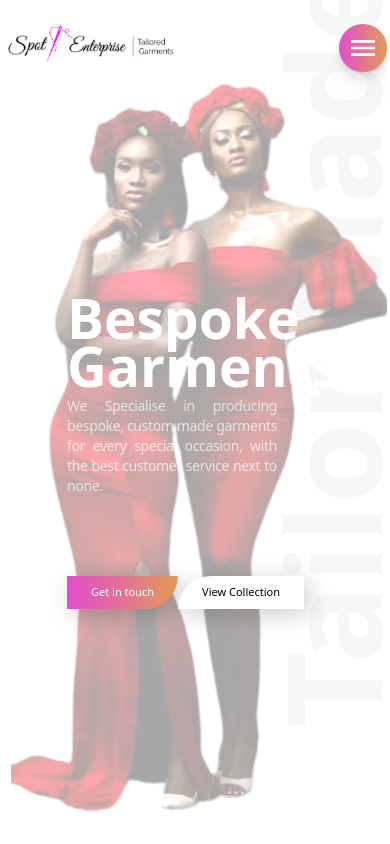
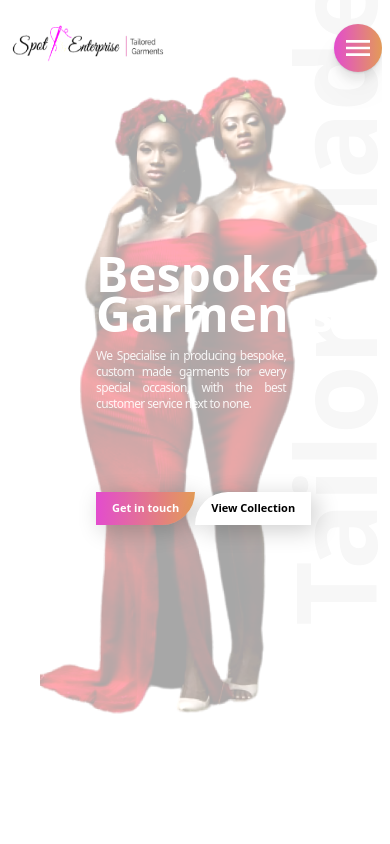
Before and after one commit to BlissfulCoda/SpotOnEnterprise-redesign, a React (Create React App) app: page / in a window 390 px wide. Shown: the top 844 px of the page. Built offline with nearby package versions, Linux system fonts and the light colour scheme.

Commit message:
fix(client): refactor code

```diff
--- a/src/Components/Layout/Home/HomeComponents/MainImage.tsx
+++ b/src/Components/Layout/Home/HomeComponents/MainImage.tsx
@@ -9,8 +9,8 @@ export default function MainImage(): JSX.Element {
       <img
         src={HeroImage}
         alt="Hero Image"
-        className="pl-2 absolute z-10 h-[800px] -mt-10 duration-1000 contrast-125 sm:absolute-none tablet:right-9 tablet:-mt-12 tablet:h-[600px] laptop:h-[780px] laptop:-mt-11 laptop:right-0 desktop:right-12
-            biggest:right-16 object-cover object-center"
+        className="pl-8 absolute z-10 h-[700px] -mt-10 duration-1000 contrast-125 sm:absolute-none tablet:right-9 tablet:-mt-12 tablet:h-[600px] laptop:h-[780px] laptop:-mt-11 laptop:right-0 desktop:right-12
+            biggest:right-24 object-cover object-center"
       />
     </motion.div>
   );
--- a/src/Components/Layout/Home/HomeComponents/MainSection.tsx
+++ b/src/Components/Layout/Home/HomeComponents/MainSection.tsx
@@ -30,7 +30,7 @@ export default function MainSection(): JSX.Element {
 
   return (
     <div className="container mx-auto ">
-      <div className="absolute z-20 top-[300px] w-[460px] pl-6 sm:pl-10 tablet:pl-4 tablet:space-y-32 space-y-40 tablet:top-28 laptop:space-y-40 laptop:left-14 mx-10 desktop:left-14 biggest:left-20">
+      <div className="absolute z-20 top-[260px] w-[460px] pl-12 sm:pl-16 tablet:pl-4 tablet:space-y-32 space-y-40 tablet:top-28 laptop:space-y-40 laptop:left-14 mx-10 desktop:left-14 biggest:left-20">
         <div className="space-y-20 tablet:space-y-12 laptop:space-y-10 ">
           <motion.div
             variants={Animations.container}
@@ -38,14 +38,14 @@ export default function MainSection(): JSX.Element {
           >
             {/* SMALL - white: small - screen */}
             <BespokeGarments
-              styling="tablet:hidden text-white max-w-xs font-serif text-[55px] font-semibold leading-9"
+              styling="tablet:hidden text-white max-w-xs font-serif text-5xl font-semibold leading-7"
               title="Bespoke Garments"
             />
 
             {/*  SMALL - screen */}
             <motion.p
               variants={Animations.subtitle}
-              className="text-white  tablet:hidden tablet:flex font-serif tracking-tight text-sm w-[210px] leading-5 opacity-80"
+              className="text-white pt-2 tablet:hidden tablet:flex font-serif tracking-tighter w-[190px] leading-4"
             >
               We Specialise in producing bespoke, custom made garments for every
               special occasion, with the best customer service next to none.
--- a/src/Components/Layout/Home/HomeSection.tsx
+++ b/src/Components/Layout/Home/HomeSection.tsx
@@ -1,4 +1,4 @@
-import { motion} from "framer-motion";
+import { motion } from "framer-motion";
 import { useContext } from "react";
 import { DarkModeDataInterface } from "../../../Data/DarkModeData";
 import DarkModeContext from "../../../Context/DarkModeContext";
@@ -12,17 +12,15 @@ import MobileMenu from "./HomeComponents/MobileMenu";
 
 import { SpotOnEntepriseGifsAndLogos } from "../../../Data/ComponentData";
 
-import {Animations} from '../Shared/Animation';
-
-
-
+import { Animations } from "../Shared/Animation";
 
 export default function Home(): JSX.Element {
-  const { theme, checked } = useContext(
+  const { theme, checked, handleChange } = useContext(
     DarkModeContext
   ) as DarkModeDataInterface;
 
-  const { DarkLogo, LightLogo } = SpotOnEntepriseGifsAndLogos;
+  const { DarkLogo, LightLogo, FingerPrint, Night } =
+    SpotOnEntepriseGifsAndLogos;
 
   //  ANIMATIONS
 
@@ -31,9 +29,8 @@ export default function Home(): JSX.Element {
       initial="hidden"
       animate="visible"
       id="home"
-      className="mb-24 change-transitions "
+      className="px-2 mb-24 change-transitions"
     >
-
       <div className="relative h-screen py-5 section-container overflow-hidden h-[930px] tablet:h-[650px] laptop:h-[800px] laptop:p-4 desktop:p-6">
         {checked ? (
           <MobileMenu />
@@ -42,21 +39,22 @@ export default function Home(): JSX.Element {
             {/* HEADER */}
             <header className="flex items-center justify-between font-serif biggest:px-6 laptop:z-20 laptop:-mt-2 laptop:px-0 laptop:absolute laptop:w-full ">
               {/* Logo */}
-
               <motion.img
                 variants={Animations.FadeLogo}
                 src={theme ? DarkLogo : LightLogo}
-                className="h-12 w-44 brightness-150 contrast-200 change-transitions"
+                className="w-40 h-12 brightness-150 contrast-200 change-transitions"
                 alt="SpotOnEnterprise Logo"
               />
+
               {/* MENU */}
+              <Nav />
 
-            <Nav />
               {/* PHONE */}
               <motion.div
                 variants={Animations.Phone}
-                className="flex hidden pr-16 space-x-2 tablet:flex laptop:pr-0 laptop:border tablet:bg-transparent tablet:rounded-full tablet:py-4 dark:laptop:border-slate-700 laptop:px-4 laptop:pr-3 laptop:items-center laptop:justify-center laptop:pr-4"
+                className="flex hidden pr-40 space-x-2 tablet:flex laptop:pr-0 laptop:border tablet:bg-transparent tablet:rounded-full tablet:py-4 dark:laptop:border-slate-700 laptop:px-4 laptop:pr-3 laptop:items-center laptop:justify-center laptop:pr-4"
               >
+                {/* PHONE */}
                 <FaPhone
                   size={18}
                   className="text-yellow-400 delay-500 animate-pulse"
@@ -72,6 +70,15 @@ export default function Home(): JSX.Element {
           </section>
         )}
 
+        {/* <a href="#" onClick={handleChange}>
+          <img
+            src={theme ? FingerPrint : Night}
+            alt="Button to change to darkmode"
+            className="absolute z-40 h-10 cursor-pointer z-80 -rotate-12 transition-1000 top-7 right-16"
+          />
+        </a> */}
+
+        {/* HAMBURG MENU */}
         <HamburgeMenu />
       </div>
     </motion.section>
--- a/src/Components/Layout/Loader/Loader.tsx
+++ b/src/Components/Layout/Loader/Loader.tsx
@@ -11,10 +11,10 @@ export default function Loader(): JSX.Element {
 
   return (
     <section>
-      <div className="flex items-center justify-center min-h-screen mx-auto duration-500 bg-white dark:bg-darkMode">
+      <div className="flex items-center justify-center min-h-screen mx-auto duration-500 bg-white dark:bg-darkMode ">
         <img
           src={theme ? DarkLogo : LightLogo}
-          className="h-12 w-44 brightness-150 contrast-200 change-transitions animate-loader"
+          className="h-12 w-44 brightness-150 contrast-200 change-transitions animate-loader "
           alt="SpotOnEnterprise Logo"
         />
       </div>
--- a/src/Components/Layout/OurWorkSection/ImageContainer.tsx
+++ b/src/Components/Layout/OurWorkSection/ImageContainer.tsx
@@ -2,12 +2,10 @@ import { motion } from "framer-motion";
 
 import { ImageList as Images } from "../../../Data/ComponentData";
 
-
-
 export default function ImageContainer(): JSX.Element {
   const fullImageList = Images.map((image) => (
     <motion.div
-      className="shadow-xl rounded-2xl"
+      className="shadow-xl rounded-2xl image-container"
       key={image.id}
       transition={{
         y: { duration: 0.5 },
@@ -17,5 +15,5 @@ export default function ImageContainer(): JSX.Element {
       <img src={image.imageUrl} alt={image.alt} className={image.version} />
     </motion.div>
   ));
-  return <div className="pl-3 duration-200 grid-container">{fullImageList}</div>;
+  return <div className="duration-200 grid-container">{fullImageList}</div>;
 }
--- a/src/Components/Layout/OurWorkSection/OurWork.tsx
+++ b/src/Components/Layout/OurWorkSection/OurWork.tsx
@@ -23,7 +23,7 @@ function OurWork(): JSX.Element {
 
   // Framer Motion setings
   const x = useSpring(0, { stiffness: 600, damping: 100 });
-  const START_INDEX: number = -3300;
+  const START_INDEX: number = -3000;
 
   const scrollYPosition = window.scrollY >= 1760 && window.scrollY <= 1860;
 
--- a/src/Components/Layout/Shared/Animation.tsx
+++ b/src/Components/Layout/Shared/Animation.tsx
@@ -113,7 +113,7 @@ export const Animations = {
       },
     },
     visible: {
-      opacity: 0.7,
+      opacity: 0.9,
       y: 0,
       transition: {
         ease: [0.455, 0.03, 0.515, 0.955],
--- a/src/Components/Layout/Shared/BespokeGarments.tsx
+++ b/src/Components/Layout/Shared/BespokeGarments.tsx
@@ -20,7 +20,6 @@ export default function BespokeGarments({
   words.map((words) => {
     return words.push("\u00A0");
   });
-  console.log(words);
 
   return (
     <>
--- a/src/Components/Layout/Shared/HamburgeMenu.tsx
+++ b/src/Components/Layout/Shared/HamburgeMenu.tsx
@@ -11,7 +11,7 @@ export default function HamburgeMenu(): JSX.Element {
   ) as DarkModeDataInterface;
 
   return (
-    <label className="bg-gradient-to-r from-[#E34CCE] to-[#E39B57] border-none top-6 right-0 z-30 text-white btn btn-circle swap swap-rotate laptop:hidden shadow drop-shadow-xl absolute cursor-pointer ">
+    <label className="bg-gradient-to-r from-[#E34CCE] to-[#E39B57] border-none top-6 right-0 z-30 text-white btn btn-circle swap swap-rotate sm:right-16 tablet:right-24 laptop:hidden shadow drop-shadow-xl absolute cursor-pointer ">
 
       <input type="checkbox" onChange={handleMenu} checked={checked} />
       <svg
--- a/src/Components/Layout/Shared/TailorMade.tsx
+++ b/src/Components/Layout/Shared/TailorMade.tsx
@@ -4,9 +4,9 @@ export default function TailorMade(): JSX.Element {
   return (
     <motion.div
     variants={Animations.tailorMade}
-      className="absolute -rotate-90 -left-[72px] top-[230px] font-serif font-bold w-[800px] opacity-5 text-9xl sm:-left-3 tablet:text-[105px] tablet:left-64 tablet:top-[100px] laptop:left-[510px] laptop:text-[125px] laptop:top-[180px]
-        desktop:left-[570px]
-        biggest:left-[660px] "
+      className="absolute -rotate-90 -left-6 top-48 font-serif font-bold w-[700px] opacity-5 text-[112px] sm:-left-3 tablet:text-[105px] tablet:left-72 tablet:top-[150px] laptop:left-[540px] laptop:text-[125px] laptop:top-[235px]
+        desktop:left-[600px]
+        biggest:left-[680px] "
     >
       Tailor Made
     </motion.div>
--- a/src/index.css
+++ b/src/index.css
@@ -26,7 +26,7 @@
   }
 
   p {
-    @apply text-xs leading-6 tablet:leading-5 font-sans text-justify font-serif laptop:text-sm laptop:leading-6  opacity-50 desktop:leading-7 dark:opacity-70;
+    @apply text-xs leading-6 tablet:leading-5 text-justify font-serif laptop:text-sm laptop:leading-6 desktop:leading-7;
   }
 }
 
@@ -34,18 +34,23 @@
   @apply container  mx-auto max-w-sm sm:max-w-md tablet:max-w-3xl laptop:max-w-5xl desktop:max-w-6xl biggest:max-w-7xl;
 }
 
-/* IMAGE CONTAINER */
-.image-container {
-  @apply w-[3000px] relative h-[510px] sm:h-[600px];
-}
+/* GRID CONTAINER */
+/* .grid-container {
+  @apply relative pl-3 tablet:static tablet:gap-2 tablet:space-x-1 laptop:space-x-0 tablet:grid-cols-2 tablet:grid tablet:px-2 laptop:grid-cols-4 mx-auto tablet:max-w-2xl laptop:p-12 laptop:max-w-5xl desktop:max-w-6xl biggest:max-w-7xl flex flex-row laptop:px-12 desktop:px-16 tablet:w-full tablet:h-full tablet:static absolute z-30 space-x-2 duration-100 hover:cursor-pointer ;
+} */
 
-/* GRID CONTAINER */
 .grid-container {
   @apply tablet:gap-2 tablet:space-x-1 laptop:space-x-0 tablet:grid-cols-2 tablet:grid tablet:px-2 laptop:grid-cols-4 mx-auto tablet:max-w-2xl laptop:p-12 laptop:max-w-5xl desktop:max-w-6xl biggest:max-w-7xl flex flex-row laptop:px-12 desktop:px-16 w-[4000px] h-[460px] sm:h-[550px] tablet:w-full tablet:h-full tablet:static absolute z-30 space-x-3 duration-100 hover:cursor-pointer;
 }
 
+/* IMAGE CONTAINER */
+.image-container {
+  @apply w-[320px] h-[430px] overflow-y-hidden laptop:h-full laptop:w-full;
+}
+
+/* IMAGES */
 .image {
-  @apply tablet:object-cover w-full h-full  rounded-2xl tablet:rounded-lg;
+  @apply object-cover w-full h-full rounded-2xl tablet:rounded-lg;
 }
 
 /* DRAG-HEADER */
@@ -95,7 +100,7 @@
 }
 
 .button {
-  @apply py-2 px-6 text-[11px] font-medium font-serif border hover:scale-105 laptop:px-10 laptop:py-3 flex items-center justify-center border-none;
+  @apply py-2 px-4 text-[11px] font-semibold font-serif border hover:scale-105 laptop:px-10 laptop:py-3 flex items-center justify-center border-none;
 }
 
 .gradient-bottom {
```
Also changed, not shown: src/Components/Layout/Home/HomeComponents/MobileMenu.tsx (+7 -7 lines).
